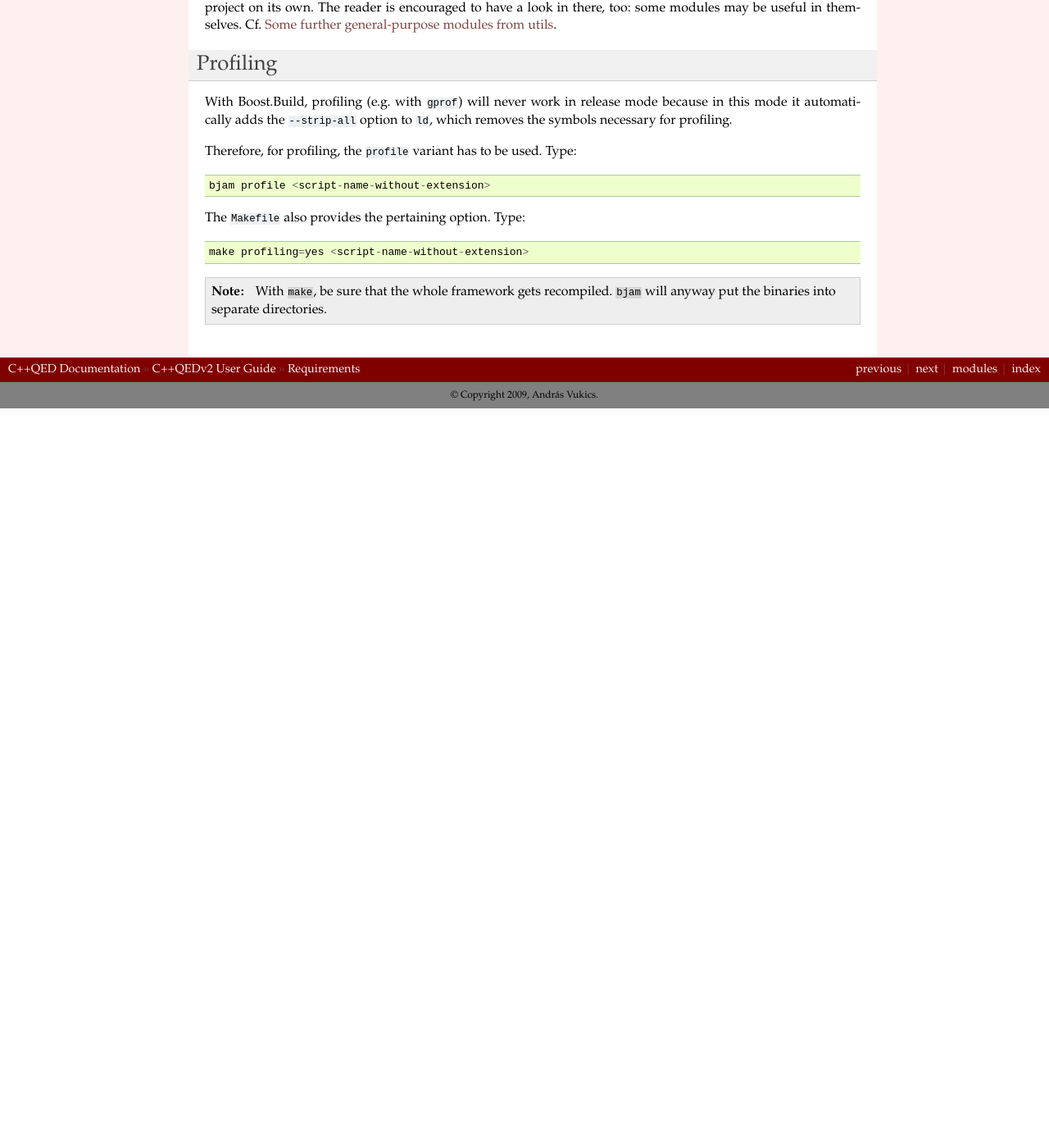
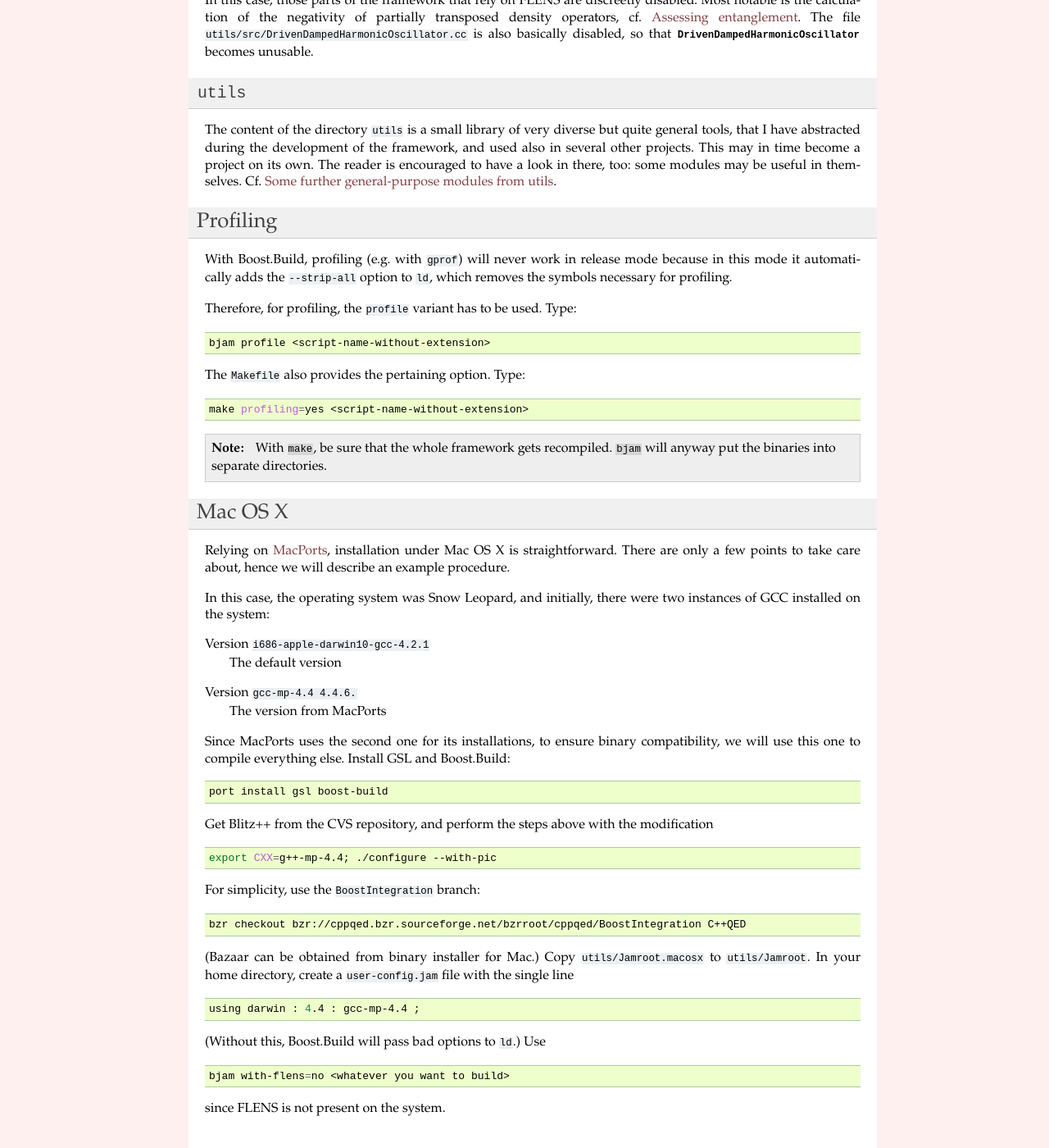
Before and after one commit to vukics/cppqed, a Sphinx documentation site: the page built from doc/installation.rst, in a window 1280 px wide and 1400 px high, scrolled down 4274 px. Shown: the whole window at 82% size. Built offline with Sphinx 7.4.7, drawn with Linux system fonts in a browser that asks for light colours; formulas are drawn with MathJax 3; before the commit the page ends 4772 px from its top, so only the background shows below that; some of the changed text lies outside the part shown.

Commit message:
made place to new composite

```diff
--- a/doc/installation.rst
+++ b/doc/installation.rst
@@ -69,6 +69,12 @@ Hit enter when prompted for password. ::
   make lib
   sudo make install
 
+Under Debian-like operating systems, instead of the last line one can use::
+
+  sudo checkinstall --fstrans=0 -D make install
+
+The ``--fstrans=0`` option has to be used because of a bug in ``checkinstall``.
+
 ---------------
 Install FLENS:
 ---------------
@@ -94,6 +100,10 @@ If the last command issues the error message::
   Makefile.common:19: /config: No such file or directory
 
 you have to edit ``Makefile.common`` replacing the variable ``$(PWD)`` with the path of the current directory.
+
+Alternatively, again,
+
+  sudo checkinstall --fstrans=0 -D make install
 
 
 ================
@@ -221,3 +230,47 @@ The ``Makefile`` also provides the pertaining option. Type::
 .. note::
 
   With ``make``, be sure that the whole framework gets recompiled. ``bjam`` will anyway put the binaries into separate directories.
+
+============
+Mac OS X
+============
+
+Relying on `MacPorts <http://www.macports.org/>`_, installation under Mac OS X is straightforward. There are only a few points to take care about, hence we will describe an example procedure.
+
+In this case, the operating system was Snow Leopard, and initially, there were two instances of GCC installed on the system:
+
+Version ``i686-apple-darwin10-gcc-4.2.1``
+  The default version
+
+Version ``gcc-mp-4.4 4.4.6.``
+  The version from MacPorts
+
+Since MacPorts uses the second one for its installations, to ensure binary compatibility, we will use this one to compile everything else. Install GSL and Boost.Build::
+
+  port install gsl boost-build
+
+Get Blitz++ from the CVS repository, and perform the steps above with the modification ::
+
+  export CXX=g++-mp-4.4; ./configure --with-pic
+
+For simplicity, use the ``BoostIntegration`` branch::
+
+  bzr checkout bzr://cppqed.bzr.sourceforge.net/bzrroot/cppqed/BoostIntegration C++QED
+
+(Bazaar can be obtained from binary installer for Mac.) Copy ``utils/Jamroot.macosx`` to ``utils/Jamroot``. In your home directory, create a ``user-config.jam`` file with the single line ::
+
+  using darwin : 4.4 : gcc-mp-4.4 ;
+
+(Without this, Boost.Build will pass bad options to ``ld``.) Use ::
+
+  bjam with-flens=no <whatever you want to build>
+
+since FLENS is not present on the system.
+
+
+
+
+
+
+.. highlight:: c++
+  :linenothreshold: 10
```
Also changed, not shown: other parts of doc/installation.rst (+3 -4 lines), 6 other files.
